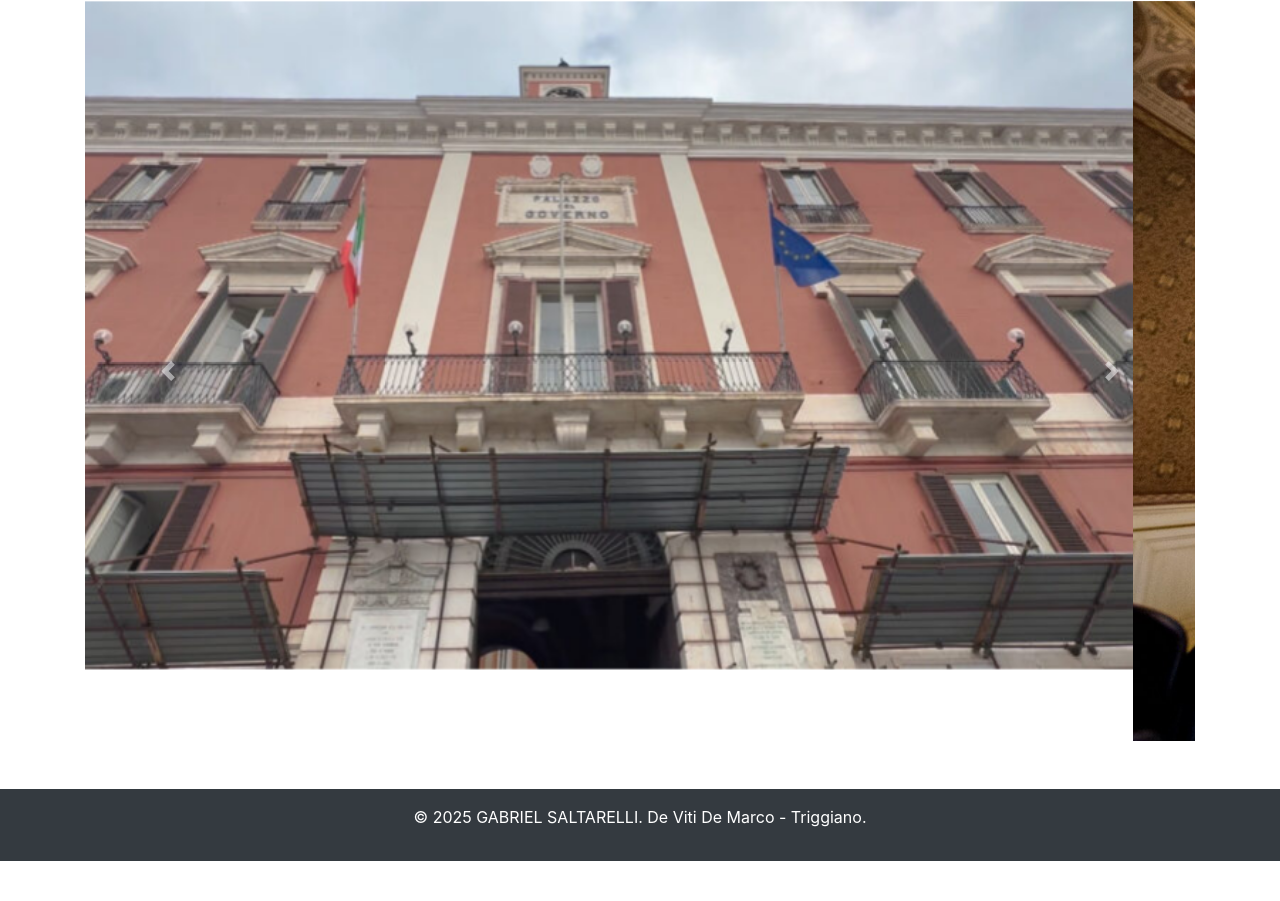
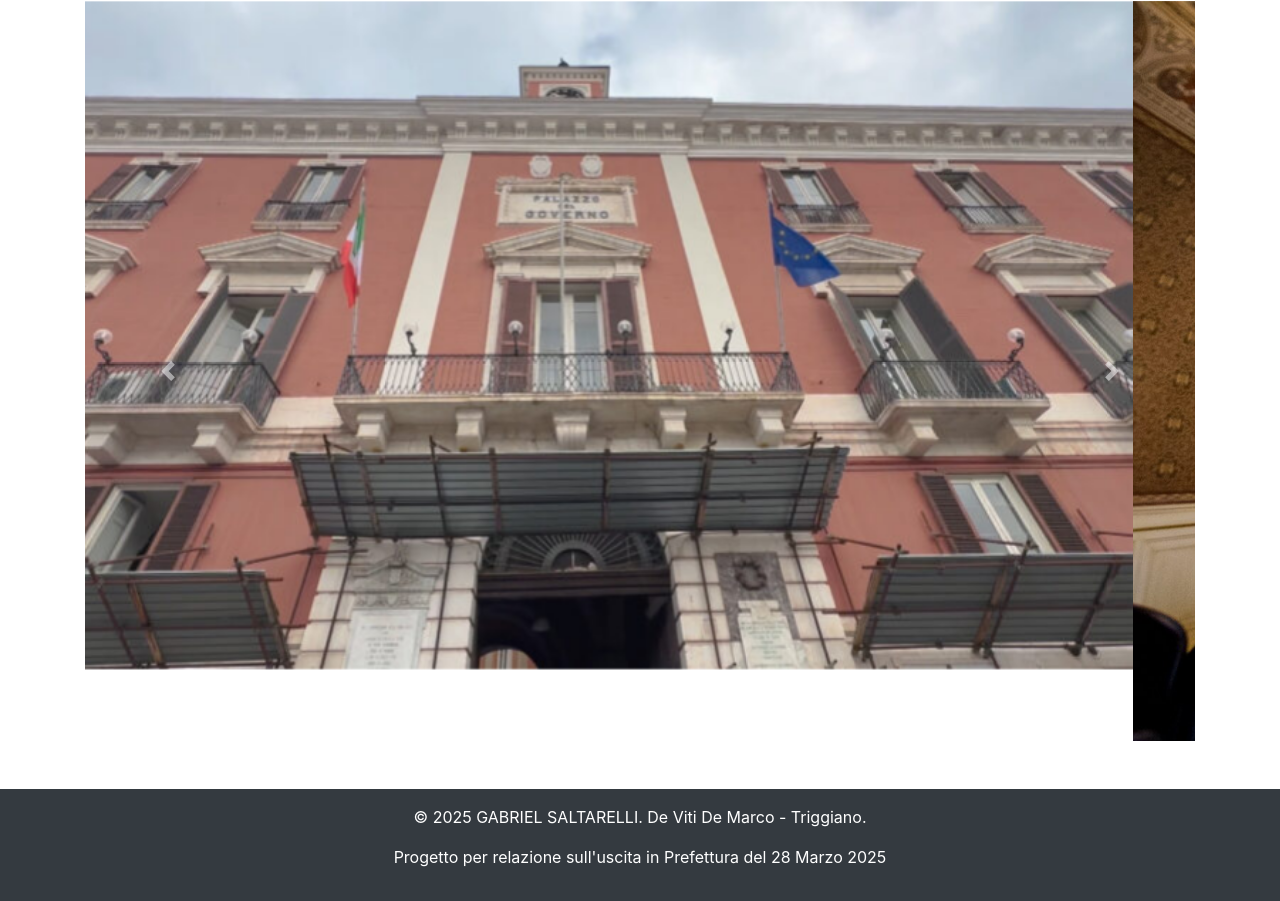
Before and after one commit to GabrielSaltarelli/Lista2, a website: page index.html in a window 1280 px wide. Shown: the part 3169-4070 px from the top of the page. Before the commit the page ends 4030 px from the top, so only its background shows below. Drawn offline with nearby package versions, Linux system fonts and the light colour scheme.

Commit message:
Update index.html

```diff
--- a/index.html
+++ b/index.html
@@ -181,6 +181,7 @@
 
   <footer class="bg-dark text-white text-center p-3">
     <p>&copy; 2025 GABRIEL SALTARELLI. De Viti De Marco - Triggiano.</p>
+    <p class="text-center">Progetto per relazione sull'uscita in Prefettura del 28 Marzo 2025</p>
   </footer>
 
 
```
